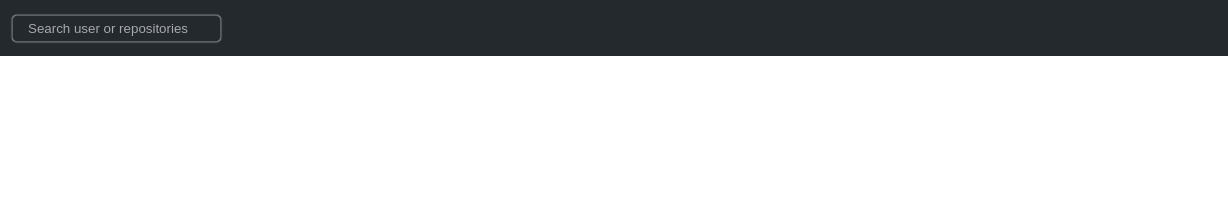
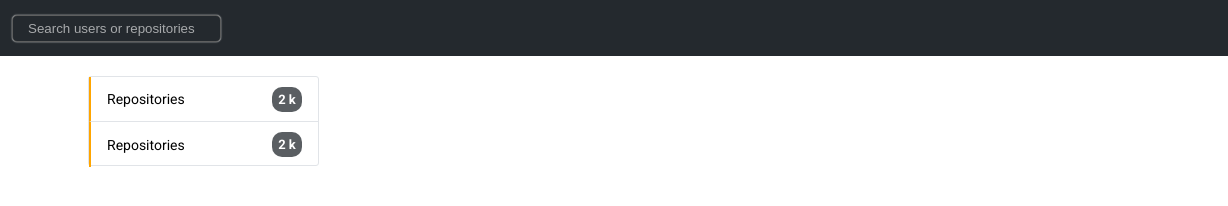
Before and after one commit to sk2111/github-clone, a plain HTML site: page index.html in a window 1280 px wide. Shown: the full height of the page, 52-1280 px from the left. Drawn offline with Linux system fonts and the light colour scheme.

Commit message:
feat : Navigation bar : Add Nav bar
Signed-off-by: sk2111 <sathisht1996@gmail.com>

```diff
--- a/css/common.css
+++ b/css/common.css
@@ -7,6 +7,9 @@
   --color-header-text: #ffffff;
   --color-header-background: #24292e;
   --color-search-border: #5e5f5f;
+  --color-border-primary: #e1e4e8;
+  --color-nav-hover: #f6f8fa;
+  --color-nav-selected: #ffa500;
 }
 html {
   font-size: 10px;
--- a/css/index.css
+++ b/css/index.css
@@ -12,3 +12,53 @@
   color: var(--color-header-text);
   opacity: 0.6;
 }
+.content-container {
+  height: calc(100% - 56px);
+  padding: 20px;
+}
+.search-view {
+  display: flex;
+  flex-direction: row;
+  margin-right: auto;
+  margin-left: auto;
+  max-width: 1000px;
+}
+.navigation-bar {
+  border: 1px solid var(--color-border-primary);
+  border-radius: 3px;
+  height: 90px;
+  width: 231px;
+}
+.nav-item {
+  align-items: center;
+  border-bottom: 1px solid var(--color-border-primary);
+  cursor: pointer;
+  display: flex;
+  flex-direction: row;
+  height: 45px;
+  justify-content: space-between;
+  padding: 8px 16px;
+}
+.nav-item:last-child {
+  border-bottom: none;
+}
+.nav-item:hover {
+  background-color: var(--color-nav-hover);
+}
+.nav-selected {
+  border-left: 2px solid var( --color-nav-selected);
+}
+.nav-title {
+  font-size: 1.4rem;
+}
+.nav-number {
+  background-color: var(--color-header-background);
+  border-radius: 10px;
+  color: var(--color-header-text);
+  font-size: 1.3rem;
+  font-weight: bold;
+  min-width: 30px;
+  padding: 5px;
+  opacity: 0.75;
+  text-align: center;
+}
--- a/index.html
+++ b/index.html
@@ -30,7 +30,26 @@
             ></path>
           </svg>
         </div>
-        <input class="search-input" type="text" placeholder="Search user or repositories" />
+        <input
+          class="search-input"
+          type="text"
+          placeholder="Search users or repositories"
+        />
+      </div>
+      <div class="content-container">
+        <div class="search-view">
+          <div class="navigation-bar">
+            <div class="nav-item nav-selected">
+              <p class="nav-title">Repositories</p>
+              <p class="nav-number">2 k</p>
+            </div>
+            <div class="nav-item nav-selected">
+              <p class="nav-title">Repositories</p>
+              <p class="nav-number">2 k</p>
+            </div>
+          </div>
+          <div class="search-results"></div>
+        </div>
       </div>
     </div>
   </body>
```
Also changed, not shown: js/index.js (added), js/utilities/helpers.js (added).
